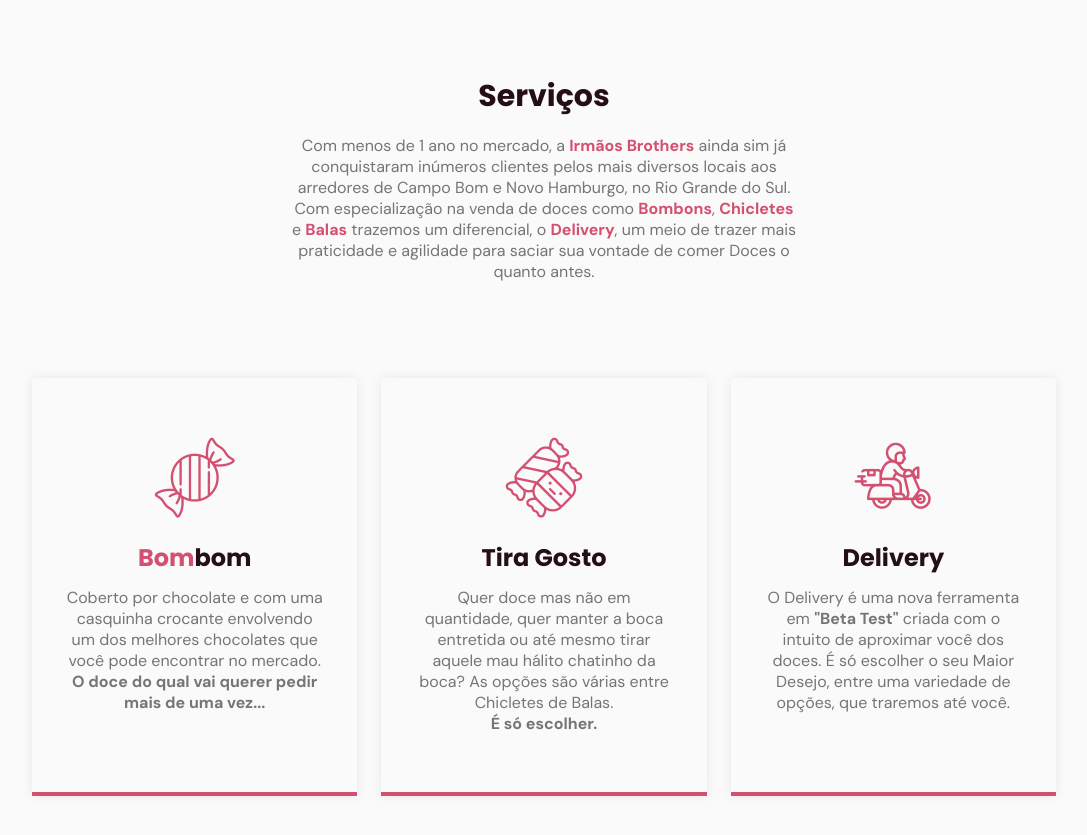
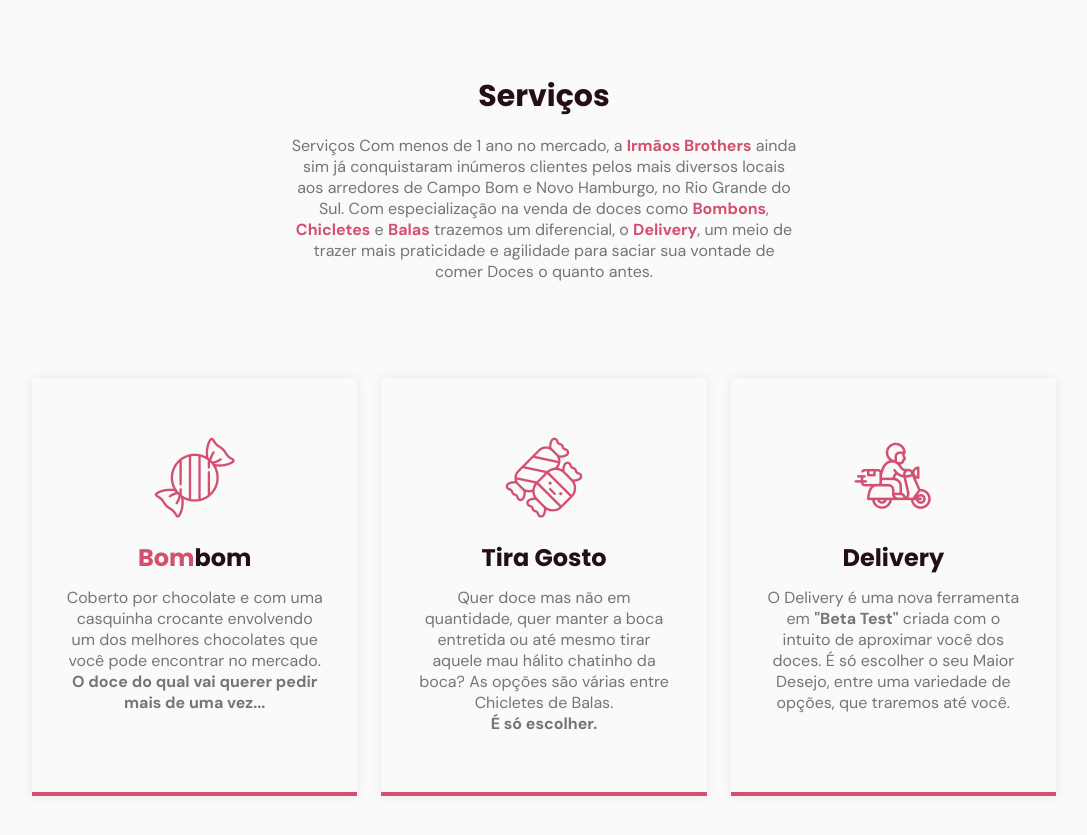
Before and after one commit to edusantosfr/MyProjectsGit, a plain HTML site: page index.html in a window 1280 px wide. Shown: the part 1460-2295 px from the top of the page, without its empty margins (96-1183 px from the left). Drawn offline with nearby package versions, Linux system fonts and the light colour scheme; files whose address does not match are found by name.

Commit message:
Coloquei um "Serviços" na área Serviços
ah

```diff
--- a/index.html
+++ b/index.html
@@ -121,6 +121,7 @@
           <header>
             <h2 class="title">Serviços</h2>
             <p class="subtitle">
+              Serviços
               Com menos de 1 ano no mercado, a
               <strong>Irmãos Brothers</strong> ainda sim já conquistaram
               inúmeros clientes pelos mais diversos locais aos arredores de
```
